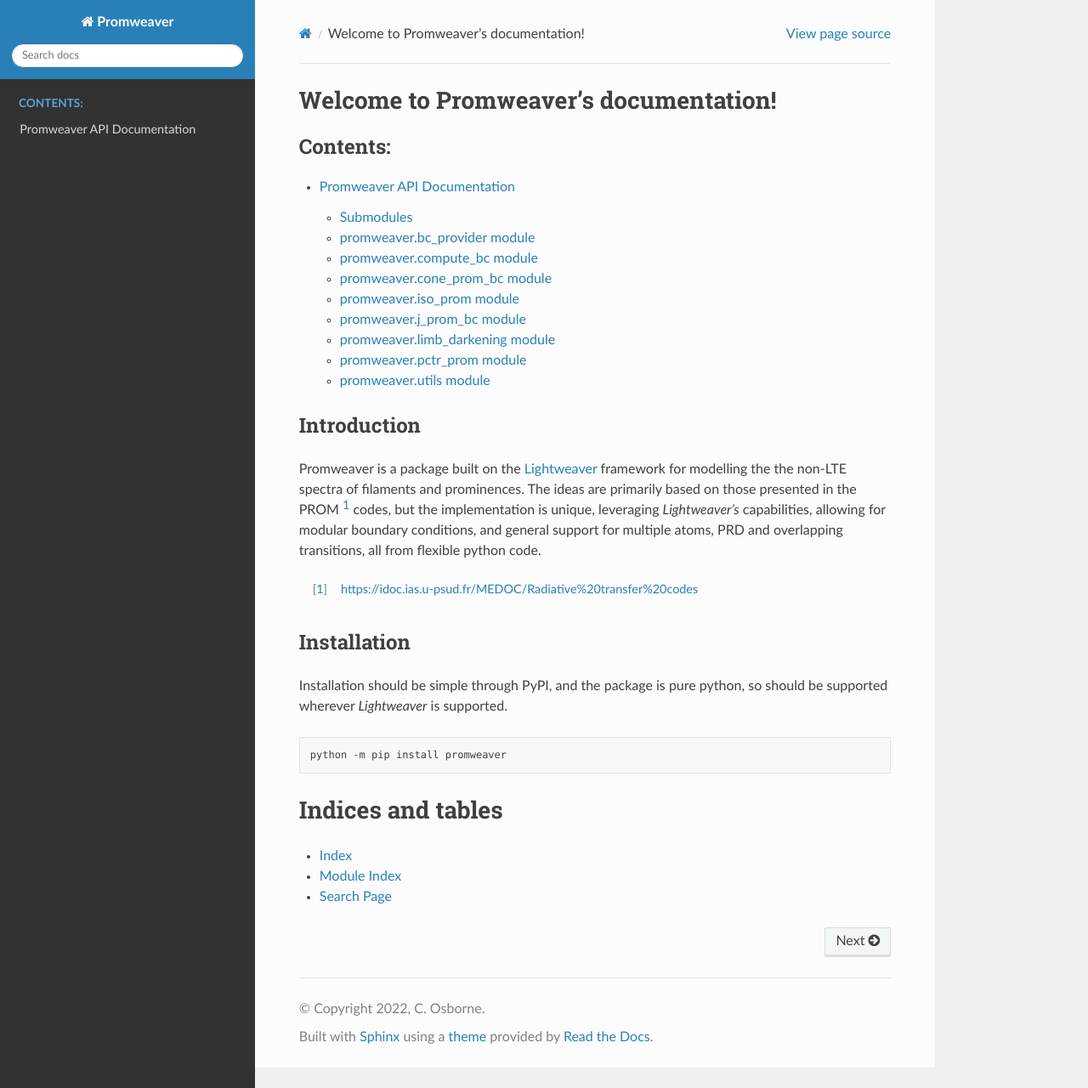
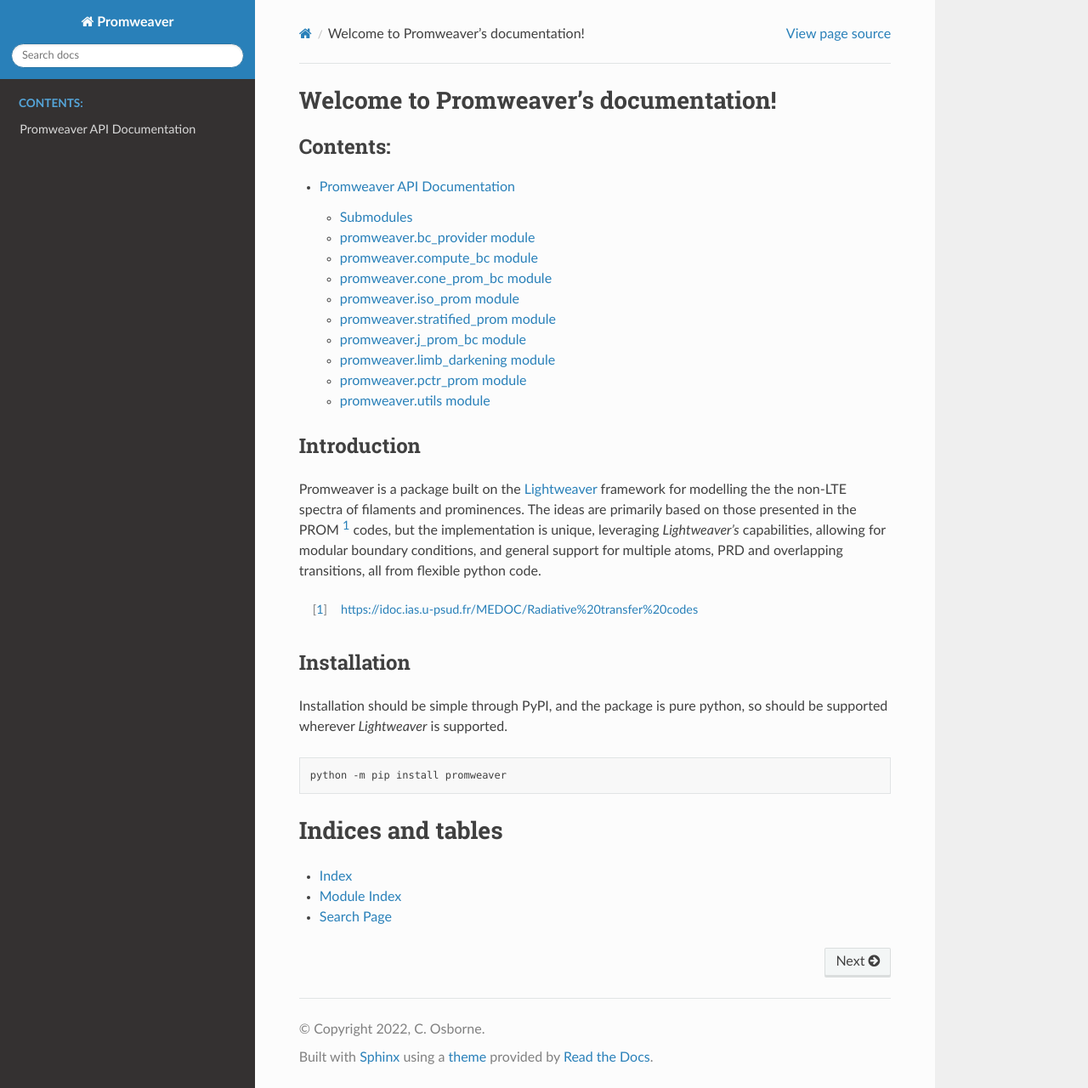
Before and after one commit to Goobley/Promweaver, a Sphinx documentation site: the page built from docs/index.rst, in a window 1280 px wide and 1280 px high. Shown: the whole window at 85% size. Built offline with Sphinx 7.4.7 and the Read the Docs theme 3.1.0, drawn with Linux system fonts in a browser that asks for light colours.

Commit message:
Missing docs fix. GHA deprecation fix

```diff
--- a/docs/promweaver-api.rst
+++ b/docs/promweaver-api.rst
@@ -32,6 +32,13 @@ promweaver.iso\_prom module
     :members:
     :show-inheritance:
 
+promweaver.stratified\_prom module
+---------------------------
+
+.. automodule:: promweaver.stratified_prom
+    :members:
+    :show-inheritance:
+
 promweaver.j\_prom\_bc module
 -----------------------------
 
```
Also changed, not shown: 2 other files.
